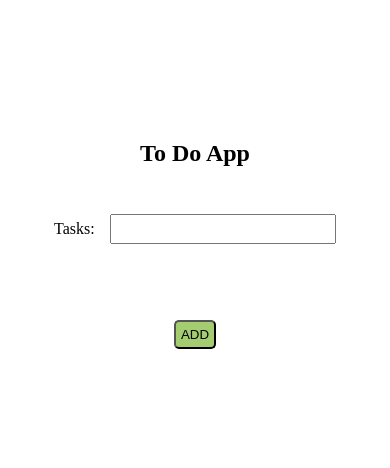
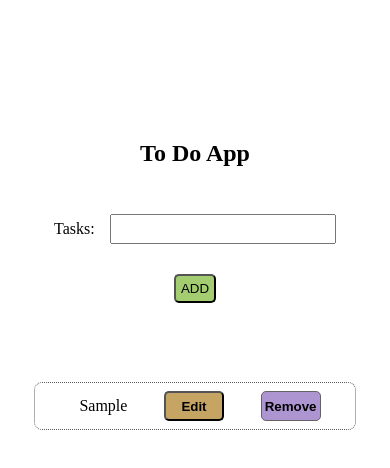
Before and after one commit to angkamilama/REACT-To-do-app, a React (Create React App) app: page / in a window 390 px wide. Both pictures are taken after typing "Sample" into the empty fields and a click on the button "ADD". Shown: the top 468 px of the page. Built offline with nearby package versions, Linux system fonts and the light colour scheme.

Commit message:
add edit button and add media queries

```diff
--- a/src/App.js
+++ b/src/App.js
@@ -7,21 +7,48 @@ import { v4 as uuidv4 } from "uuid";
 function App() {
   const [inputValue, setInputValue] = useState("");
   const [todoTopic, setTodoTopic] = useState([]);
+  const [showPop, setShowPop] = useState(false);
+  const [removeId, setRemoveId] = useState("");
+  const [editId, setEditId] = useState(0);
 
-  const handleSubmit = (e, value) => {
-    console.log(value);
+  const handleSubmit = (e) => {
     e.preventDefault();
     let idNum = uuidv4();
+
     if (inputValue === "") {
       alert("Please enter a task!!!");
+    } else if (editId) {
+      const editedTodoTopic = todoTopic.map((todo) =>
+        todo.id === editId ? { ...todo, name: inputValue } : todo
+      );
+      setTodoTopic(editedTodoTopic);
+      setEditId(0);
+      setInputValue("");
     } else {
-      console.log(inputValue);
       setTodoTopic((todoTopic) => [
         ...todoTopic,
         { name: inputValue, id: idNum },
       ]);
       setInputValue("");
     }
+  };
+
+  const RemoveTopic = () => {
+    setShowPop((showPop) => !showPop);
+    const updatedTodoTopic = todoTopic.filter((todo) => todo.id !== removeId);
+    setTodoTopic(updatedTodoTopic);
+  };
+
+  const showContents = (id) => {
+    setShowPop((showPop) => !showPop);
+    setRemoveId((removeId) => id);
+    setInputValue("");
+  };
+
+  const handleEdit = (id) => {
+    const editedTodo = todoTopic.find((todo) => todo.id === id);
+    setInputValue((inputValue) => editedTodo.name);
+    setEditId((editId) => id);
   };
 
   return (
@@ -38,11 +65,30 @@ function App() {
               onChange={(e) => setInputValue(e.target.value)}
             />
           </label>
-          <button type="submit">ADD</button>
+          <button type="submit">{editId ? "EDIT" : "ADD"}</button>
         </form>
+        <div className="lists">
+          <div className="topics">
+            {todoTopic.map((todo) => (
+              <div className="topic" key={todo.id}>
+                <div className="topic-heading">{todo.name}</div>
+                <button
+                  className="topic-edit"
+                  onClick={() => handleEdit(todo.id)}
+                >
+                  Edit
+                </button>
+                <button
+                  className="topic-remove"
+                  onClick={() => showContents(todo.id)}
+                >
+                  Remove
+                </button>
               </div>
-      <TodoList handleSubmit={handleSubmit} topics={todoTopic} />
-      {/* {showPop && (
+            ))}
+          </div>
+        </div>
+        {showPop && (
           <div className="modal-background">
             <div className="modal-container">
               <div className="modal-title">
@@ -63,7 +109,8 @@ function App() {
               </div>
             </div>
           </div>
-      )} */}
+        )}
+      </div>
     </div>
   );
 }
--- a/src/Style.css
+++ b/src/Style.css
@@ -76,10 +76,6 @@
 
  .topics {
  padding: 8px;
- width: 100%;
- }
-
- .topic-background {
  width: 90%;
  margin: 0 auto;
  }
@@ -87,12 +83,11 @@
 .topic {
   border: 1px dotted rgb(96, 93, 93);
   border-radius: 8px;
- margin-bottom: 15px;
+  margin: 15px auto;
   width: 100%;
   padding: 8px;
   display: flex;
   justify-content: space-evenly;
- align-items: center;
   align-items: center;
 }
 
@@ -100,7 +95,7 @@
  max-width: 130px;
  overflow-wrap: break-word;
  margin-left: 10px;
- font-weight: 600;
+ font-weight: 300;
 }
 
 
@@ -115,15 +110,19 @@
   border-radius: 5px;
 }
 
-.topic-details {
-  background-color: rgb(173, 149, 209);
+.topic-edit {
+  background-color: rgb(198, 164, 100);
+  height: 30px;
+  width: 60px;
+  padding: 2px;
+  font-weight: 600;
+  margin-left:  10px;
+  border-radius: 5px;
 }
 
 .topic-remove {
-  background-color: rgb(114, 192, 159);
+  background-color:  rgb(173, 149, 209);;
 }
-
-
 
 .modal-background{
   position: fixed;
@@ -175,7 +174,7 @@
 @media (min-width: 600px) {
     .topics {
     padding: 8px;
-    width: 90vw;
+    max-width: 700px;
     margin: 0 auto;
     }
 
@@ -187,7 +186,6 @@
     .topic-heading {
     max-width: 400px;
     overflow-wrap: break-word;
-    margin-left: 10px;
-    font-weight: 600;
+    font-weight: 500;
     }
 }
--- a/src/components/TodoList.js
+++ /dev/null
@@ -1,71 +0,0 @@
-import { useState } from "react";
-
-function TodoList(props) {
-  const [topicEdit, setTopicEdit] = useState(false);
-  const [showPop, setShowPop] = useState(false);
-  const [removeId, setRemoveId] = useState("");
-
-  const handleTopicEdit = (val) => {
-    setTopicEdit((topicEdit) => !topicEdit);
-  };
-
-  const showContents = (val) => {
-    setShowPop((showPop) => !showPop);
-    setRemoveId((removeId) => val);
-  };
-
-  const RemoveTopic = (props) => {
-    setShowPop((showPop) => !showPop);
-    const updatedTodoTopic = props.todoTopic.filter(
-      (todo) => todo.id !== removeId
-    );
-    props.handleSubmit(updatedTodoTopic);
-  };
-
-  return (
-    <div className="lists">
-      <div className="topics">
-        {/* {todoTopic.map((list) => {
-          return (
-            <div className="topic-background">
-              <div className="topic" key={list.id}>
-                <div className="topic-heading">{list.name}</div>
-                <button
-                  className="topic-details"
-                  onClick={() => handleTopicEdit(list.name)}
-                >
-                  Edit
-                </button>
-                <button
-                  className="topic-details"
-                  onClick={() => showContents(list.id)}
-                >
-                  Remove
-                </button>
-              </div>
-            </div>
-          );
-        })} */}
-      </div>
-    </div>
-  );
-}
-
-export default TodoList;
-
-{
-  /* {topicEdit && (
-                    <form>
-                      <label>
-                        <p>Tasks:</p>
-                        <input
-                          name="myInput"
-                          value={inputValue}
-                          className="input-box"
-                          onChange={(e) => setInputValue(e.target.value)}
-                        />
-                      </label>
-                      <button type="submit">Edit</button>
-                    </form>
-                  )} */
-}
```
Also changed, not shown: 2 other files (tests, documents, lock files or other folders). Lines whose indentation alone changed are shown as unchanged.
